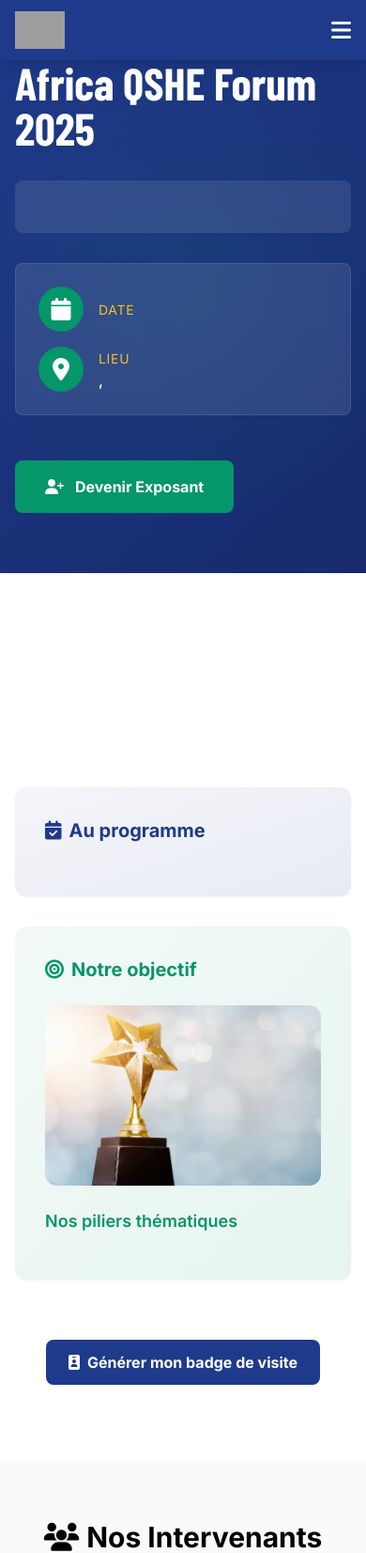
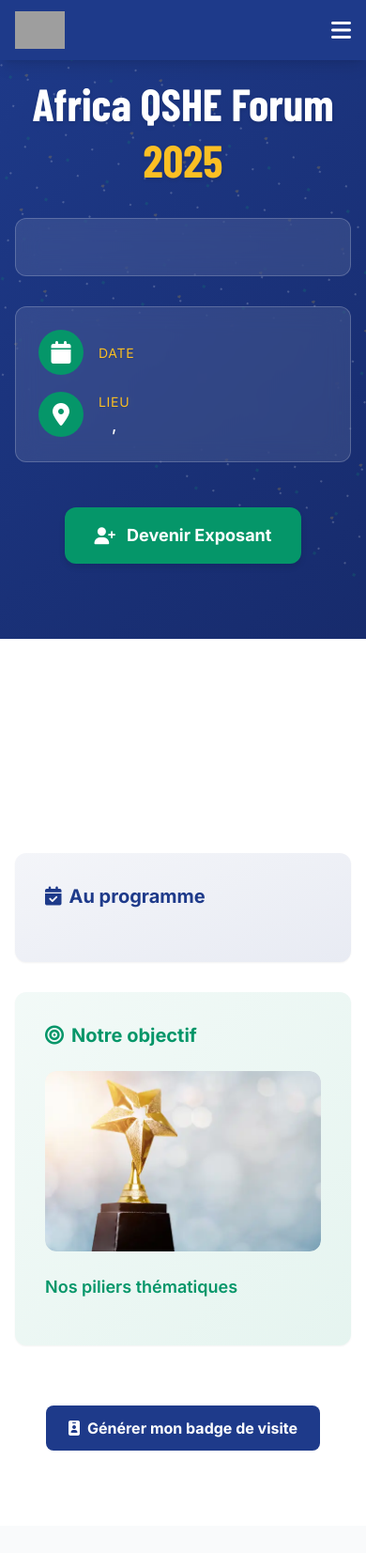
Before and after one commit to workmusicalflow/events-qualitas-ci, a PHP site: template templates/pages/home.html.twig in a window 390 px wide. Shown: the top 1653 px of the page at 94% size. Run offline with PHP 8.4, Linux system fonts and the light colour scheme; the template is opened without the code that fills it, so the values that code supplies are empty; some libraries are stand-ins or nearby versions; grey boxes are pictures that could not be loaded.

Commit message:
feat: améliore la bannière principale
- Ajoute un effet de particules en arrière-plan
- Intègre des animations AOS pour une meilleure expérience utilisateur
- Améliore le responsive design et l'affichage mobile
- Optimise les performances avec will-change et backface-visibility
- Renforce l'accessibilité avec ARIA et support de prefers-reduced-motion
- Ajoute des effets visuels sur les cartes et boutons

```diff
--- a/templates/components/banner/hero.html.twig
+++ b/templates/components/banner/hero.html.twig
@@ -1,62 +1,94 @@
 {# Section Bannière #}
-<section class="banner-section py-16" aria-label="Bannière principale du forum">
-    <div class="container mx-auto px-4">
-        <div class="grid md:grid-cols-2 gap-12 items-center">
-            {# Contenu Gauche - inchangé #}
-            <div class="banner-content space-y-8">
-                <h1 class="banner-title text-5xl md:text-6xl font-bold" aria-label="Titre principal">
-                    Africa QSHE Forum 2025
+<section class="banner-section relative min-h-[600px] py-20 overflow-hidden" aria-label="Bannière principale du forum">
+    {# Effet de particules en arrière-plan #}
+    <div class="absolute inset-0 banner-particles opacity-20"></div>
+
+    <div class="container relative z-10 mx-auto px-4">
+        <div class="grid lg:grid-cols-2 gap-12 items-center">
+            {# Contenu Principal #}
+            <div class="banner-content space-y-8 text-center lg:text-left">
+                {# En-tête #}
+                <div class="space-y-6">
+                    <h1 class="banner-title text-5xl md:text-6xl xl:text-7xl font-bold leading-tight"
+                        data-aos="fade-up"
+                        data-aos-duration="1000">
+                        Africa QSHE Forum
+                        <span class="block text-brand-gold">2025</span>
                     </h1>
 
-                <p class="banner-subtitle text-xl" aria-label="Sous-titre">
+                    <p class="banner-subtitle text-xl md:text-2xl text-white/90"
+                       data-aos="fade-up"
+                       data-aos-delay="200">
                         {{ event.presentation.intro }}
-                </p>
-
-                <div class="theme-box rounded-lg p-6" aria-labelledby="theme-heading">
-                    <h2 id="theme-heading" class="theme-heading text-2xl font-semibold leading-relaxed mb-2">
-                        {{ event.theme.main }}
-                    </h2>
-                    <p class="text-white/80">
-                        {{ event.theme.pillars|join(' • ')|lower }}
                     </p>
                 </div>
 
-                <div class="event-card rounded-lg p-6 space-y-4" role="region" aria-label="Détails de l'événement">
+                {# Thème de l'événement #}
+                <div class="theme-box backdrop-blur-md rounded-xl p-6 transform hover:scale-[1.02] transition-transform duration-300"
+                     data-aos="fade-up"
+                     data-aos-delay="400"
+                     aria-labelledby="theme-heading">
+                    <h2 id="theme-heading" class="theme-heading text-2xl font-semibold leading-relaxed mb-3">
+                        {{ event.presentation.theme.main }}
+                    </h2>
+                    <div class="flex flex-wrap gap-3">
+                        {% for pillar in event.presentation.theme.pillars %}
+                            <span class="inline-flex items-center px-3 py-1 rounded-full bg-white/10 text-sm font-medium">
+                                {{ pillar }}
+                            </span>
+                        {% endfor %}
+                    </div>
+                </div>
+
+                {# Informations de l'événement #}
+                <div class="event-card backdrop-blur-md rounded-xl p-6 space-y-4"
+                     role="region"
+                     aria-label="Détails de l'événement"
+                     data-aos="fade-up"
+                     data-aos-delay="600">
+                    {# Date #}
                     <div class="flex items-center gap-4">
                         <div class="icon-container w-12 h-12 flex items-center justify-center rounded-full">
-                            <i class="fas fa-calendar text-2xl"></i>
+                            <i class="fas fa-calendar text-2xl" aria-hidden="true"></i>
                         </div>
                         <div class="event-info">
                             <span class="event-label text-sm uppercase tracking-wider">DATE</span>
-                            <p class="event-value font-medium">{{ event.dates }}</p>
+                            <p class="event-value text-lg font-medium">{{ event.dates }}</p>
                         </div>
                     </div>
 
+                    {# Lieu #}
                     <div class="flex items-center gap-4">
                         <div class="icon-container w-12 h-12 flex items-center justify-center rounded-full">
-                            <i class="fas fa-map-marker-alt text-2xl"></i>
+                            <i class="fas fa-map-marker-alt text-2xl" aria-hidden="true"></i>
                         </div>
                         <div class="event-info">
                             <span class="event-label text-sm uppercase tracking-wider">LIEU</span>
-                            <p class="event-value font-medium">{{ event.location.venue }}, {{ event.location.area }}</p>
+                            <p class="event-value text-lg font-medium">
+                                {{ event.location.venue }}, {{ event.location.area }}
+                            </p>
                         </div>
                     </div>
                 </div>
 
-                <div class="pt-4">
+                {# Bouton d'action #}
+                <div class="pt-4" data-aos="fade-up" data-aos-delay="800">
                     <a href="https://events-qualitas-ci.com/qshe25-b2b/public/"
-                       class="cta-button inline-flex items-center justify-center gap-3 font-bold py-4 px-8 rounded-lg"
-                       aria-label="Devenir exposant">
-                        <i class="fas fa-user-plus"></i>
+                       class="cta-button inline-flex items-center justify-center gap-3 text-lg font-bold py-4 px-8 rounded-xl"
+                       aria-label="Devenir exposant au forum">
+                        <i class="fas fa-user-plus" aria-hidden="true"></i>
                         <span>Devenir Exposant</span>
                     </a>
                 </div>
             </div>
 
-            {# Carrousel d'Images Amélioré #}
-            <div class="hidden md:block carousel-container"
+            {# Carrousel d'Images #}
+            <div class="hidden lg:block"
                  x-data="carouselData"
-                 x-init="initCarousel">
+                 x-init="initCarousel"
+                 data-aos="fade-left"
+                 data-aos-delay="200">
+                <div class="carousel-container">
                     <div class="relative aspect-[4/3] overflow-hidden rounded-2xl">
                         {# Container des slides #}
                         <div class="absolute inset-0">
@@ -72,7 +104,7 @@
                                 </picture>
                             </div>
 
-                        {# Slide suivante (pour la transition) #}
+                            {# Slide suivante #}
                             <div x-ref="nextSlide"
                                  class="carousel-slide absolute inset-0 w-full h-full opacity-0">
                                 <picture>
@@ -86,7 +118,7 @@
                         </div>
 
                         {# Overlay gradient #}
-                    <div class="absolute inset-0 bg-gradient-to-t from-black/20 to-transparent pointer-events-none"></div>
+                        <div class="absolute inset-0 bg-gradient-to-t from-black/30 to-transparent pointer-events-none"></div>
 
                         {# Contrôles de navigation #}
                         <div class="absolute inset-x-0 top-1/2 -translate-y-1/2 flex justify-between px-4"
@@ -96,18 +128,20 @@
                                     class="carousel-control p-3 rounded-full bg-black/30 text-white hover:bg-black/50 focus:outline-none focus:ring-2 focus:ring-white/50"
                                     :disabled="isAnimating"
                                     aria-label="Image précédente">
-                            <i class="fas fa-chevron-left"></i>
+                                <i class="fas fa-chevron-left" aria-hidden="true"></i>
                             </button>
                             <button @click="next"
                                     class="carousel-control p-3 rounded-full bg-black/30 text-white hover:bg-black/50 focus:outline-none focus:ring-2 focus:ring-white/50"
                                     :disabled="isAnimating"
                                     aria-label="Image suivante">
-                            <i class="fas fa-chevron-right"></i>
+                                <i class="fas fa-chevron-right" aria-hidden="true"></i>
                             </button>
                         </div>
 
                         {# Indicateurs #}
                         <div class="absolute bottom-4 left-1/2 -translate-x-1/2 carousel-indicators flex space-x-2 px-3 py-2 rounded-full"
+                             role="tablist"
+                             aria-label="Navigation des images du carrousel"
                              @mouseenter="pauseAutoplay"
                              @mouseleave="resumeAutoplay">
                             <template x-for="(image, index) in images" :key="index">
@@ -115,6 +149,8 @@
                                         class="carousel-indicator"
                                         :class="{'bg-white scale-110': currentIndex === index, 'bg-white/50': currentIndex !== index}"
                                         :disabled="isAnimating"
+                                        role="tab"
+                                        :aria-selected="currentIndex === index"
                                         :aria-label="'Aller à l\'image ' + (index + 1)"
                                         :aria-current="currentIndex === index">
                                 </button>
@@ -124,4 +160,5 @@
                 </div>
             </div>
         </div>
+    </div>
 </section>
--- a/templates/components/head/styles.html.twig
+++ b/templates/components/head/styles.html.twig
@@ -1,6 +1,7 @@
 {# Polices et icônes #}
 <link href="https://cdnjs.cloudflare.com/ajax/libs/font-awesome/6.4.0/css/all.min.css" rel="stylesheet">
 <link href="https://fonts.googleapis.com/css2?family=Barlow+Condensed:wght@700&family=Inter:wght@400;500;600;700&display=swap" rel="stylesheet">
+<link href="https://unpkg.com/aos@2.3.1/dist/aos.css" rel="stylesheet">
 
 <style>
     /* Variables de couleurs */
@@ -11,17 +12,6 @@
         --brand-gold: #fbbf24;
     }
 
-    /* Styles globaux */
-    .prose {
-        max-width: 65ch;
-        color: #374151;
-    }
-
-    .prose p {
-        margin-top: 1.25em;
-        margin-bottom: 1.25em;
-    }
-
     /* Styles de la bannière */
     .banner-section {
         background: linear-gradient(135deg, var(--brand-blue) 0%, var(--brand-blue-dark) 100%);
@@ -30,21 +20,25 @@
         color: white;
     }
 
-    .banner-section * {
-        color: white;
+    /* Effet de particules */
+    .banner-particles {
+        position: absolute;
+        inset: 0;
+        background-image:
+            radial-gradient(circle at 20% 30%, var(--brand-gold) 0.1rem, transparent 0.1rem),
+            radial-gradient(circle at 80% 70%, var(--brand-green) 0.1rem, transparent 0.1rem),
+            radial-gradient(circle at 50% 50%, white 0.05rem, transparent 0.05rem);
+        background-size: 4rem 4rem, 3rem 3rem, 2rem 2rem;
+        animation: particleFloat 20s linear infinite;
     }
 
-    .banner-section::after {
-        content: '';
-        position: absolute;
-        inset: 0;
-        background: radial-gradient(
-            circle at center,
-            rgba(5, 150, 105, 0.1),
-            transparent 70%
-        );
-        pointer-events: none;
-        z-index: 1;
+    @keyframes particleFloat {
+        0% {
+            transform: translateY(0) rotate(0deg);
+        }
+        100% {
+            transform: translateY(-100px) rotate(360deg);
+        }
     }
 
     /* Container */
@@ -57,47 +51,67 @@
     .banner-title {
         font-family: 'Barlow Condensed', sans-serif;
         color: white !important;
+        text-shadow: 0 2px 4px rgba(0, 0, 0, 0.1);
     }
 
     .banner-subtitle {
         color: rgba(255, 255, 255, 0.9) !important;
+        text-shadow: 0 1px 2px rgba(0, 0, 0, 0.1);
     }
 
     /* Thème */
     .theme-box {
         background: rgba(255, 255, 255, 0.1);
         backdrop-filter: blur(8px);
+        -webkit-backdrop-filter: blur(8px);
+        border: 1px solid rgba(255, 255, 255, 0.2);
+        transition: all 0.3s ease;
+    }
+
+    .theme-box:hover {
+        background: rgba(255, 255, 255, 0.15);
+        transform: translateY(-2px);
     }
 
     .theme-heading {
         color: var(--brand-gold) !important;
+        text-shadow: 0 1px 2px rgba(0, 0, 0, 0.1);
     }
 
     /* Carte événement */
     .event-card {
         background: rgba(255, 255, 255, 0.1);
         backdrop-filter: blur(8px);
-        border: 1px solid rgba(255, 255, 255, 0.1);
-        transition: transform 0.3s ease;
+        -webkit-backdrop-filter: blur(8px);
+        border: 1px solid rgba(255, 255, 255, 0.2);
+        transition: all 0.3s ease;
     }
 
     .event-card:hover {
+        background: rgba(255, 255, 255, 0.15);
         transform: translateY(-2px);
     }
 
     /* Labels et valeurs */
     .event-label {
         color: var(--brand-gold) !important;
+        text-shadow: 0 1px 1px rgba(0, 0, 0, 0.1);
     }
 
     .event-value {
         color: white !important;
+        text-shadow: 0 1px 1px rgba(0, 0, 0, 0.1);
     }
 
     /* Icônes */
     .icon-container {
         background: var(--brand-green);
         color: white !important;
+        transition: all 0.3s ease;
+    }
+
+    .event-card:hover .icon-container {
+        transform: scale(1.1) rotate(5deg);
     }
 
     /* CTA Button */
@@ -105,54 +119,23 @@
         background: var(--brand-green);
         color: white !important;
         transition: all 0.3s ease;
+        box-shadow: 0 4px 6px rgba(0, 0, 0, 0.1);
     }
 
     .cta-button:hover {
-        background: #047857;
+        background: var(--brand-green-dark);
         transform: translateY(-2px);
+        box-shadow: 0 6px 8px rgba(0, 0, 0, 0.2);
     }
 
-    /* Styles de la section présentation */
-    .presentation-item {
-        transition: all 0.3s ease;
-    }
-
-    .presentation-item:hover {
-        transform: translateY(-2px);
-    }
-
-    .presentation-number {
-        width: 24px;
-        height: 24px;
-        display: flex;
-        align-items: center;
-        justify-content: center;
-        border-radius: 50%;
-        background-color: var(--brand-blue);
-        color: white;
-        font-weight: 600;
-        transition: background-color 0.3s ease;
-    }
-
-    .presentation-item:hover .presentation-number {
-        background-color: var(--brand-blue-dark);
-    }
-
-    .presentation-image {
-        transition: transform 0.5s ease;
-        transform-origin: center center;
-    }
-
-    .presentation-image:hover {
-        transform: scale(1.02);
-    }
-
-    /* Styles du carrousel */
+    /* Carrousel */
     .carousel-container {
         position: relative;
         overflow: hidden;
         border-radius: 1rem;
-        box-shadow: 0 20px 25px -5px rgba(0, 0, 0, 0.1), 0 10px 10px -5px rgba(0, 0, 0, 0.04);
+        box-shadow: 0 20px 25px -5px rgba(0, 0, 0, 0.2);
+        transform: translateZ(0);
+        backface-visibility: hidden;
     }
 
     .carousel-slide {
@@ -170,8 +153,9 @@
     /* Contrôles du carrousel */
     .carousel-control {
         opacity: 0;
-        transition: opacity 0.3s ease, background-color 0.3s ease;
+        transition: all 0.3s ease;
         transform: translateZ(0);
+        will-change: opacity, background-color;
     }
 
     .carousel-control:disabled {
@@ -185,13 +169,16 @@
 
     .carousel-control:hover:not(:disabled) {
         background: rgba(0, 0, 0, 0.5);
+        transform: scale(1.1);
     }
 
     /* Indicateurs */
     .carousel-indicators {
         backdrop-filter: blur(4px);
+        -webkit-backdrop-filter: blur(4px);
         background: rgba(0, 0, 0, 0.2);
         transform: translateZ(0);
+        will-change: transform;
     }
 
     .carousel-indicator {
@@ -210,28 +197,41 @@
         transform: scale(1.2);
     }
 
+    /* Responsive */
+    @media (max-width: 768px) {
+        .banner-section {
+            text-align: center;
+        }
+
+        .banner-title {
+            font-size: 2.5rem;
+        }
+
+        .banner-subtitle {
+            font-size: 1.25rem;
+        }
+
+        .theme-box,
+        .event-card {
+            max-width: 400px;
+            margin-left: auto;
+            margin-right: auto;
+        }
+    }
+
     /* Accessibilité */
     @media (prefers-reduced-motion: reduce) {
+        .banner-particles,
         .carousel-slide,
         .carousel-control,
         .carousel-indicator,
         .event-card,
+        .theme-box,
         .cta-button,
-        .presentation-item,
-        .presentation-image {
+        .icon-container {
+            animation: none !important;
             transition: none !important;
             transform: none !important;
-        }
-
-        .carousel-slide img {
-            transition: none !important;
-        }
-    }
-
-    /* Support écran large */
-    @media (min-width: 1024px) {
-        .carousel-container {
-            min-height: 400px;
         }
     }
 
@@ -241,5 +241,23 @@
             opacity: 1;
             background: rgba(0, 0, 0, 0.3);
         }
+
+        .theme-box:hover,
+        .event-card:hover,
+        .cta-button:hover {
+            transform: none;
+        }
     }
 </style>
+
+{# Script AOS #}
+<script src="https://unpkg.com/aos@2.3.1/dist/aos.js"></script>
+<script>
+    document.addEventListener('DOMContentLoaded', () => {
+        AOS.init({
+            duration: 1000,
+            once: true,
+            offset: 50
+        });
+    });
+</script>
```
Lines whose indentation alone changed are shown as unchanged.
